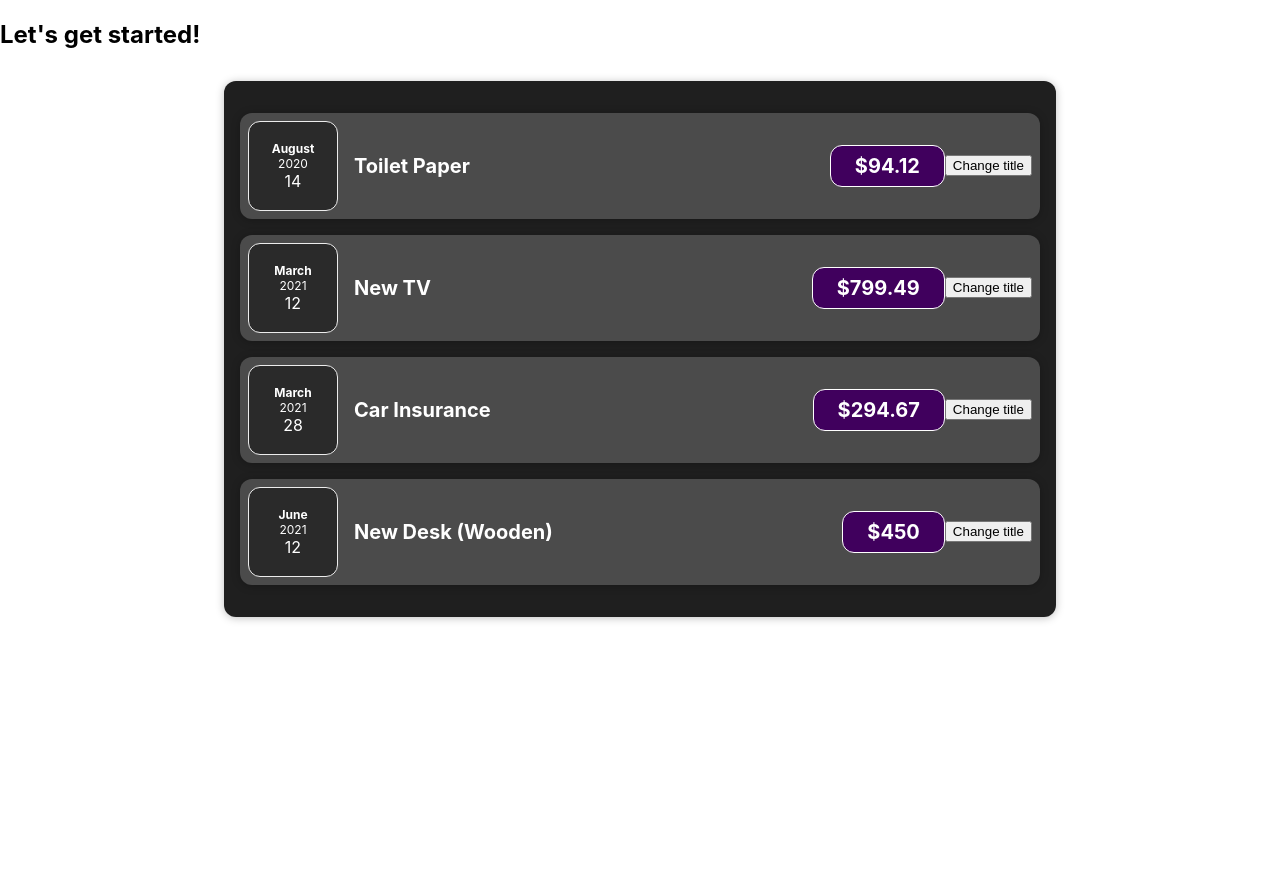
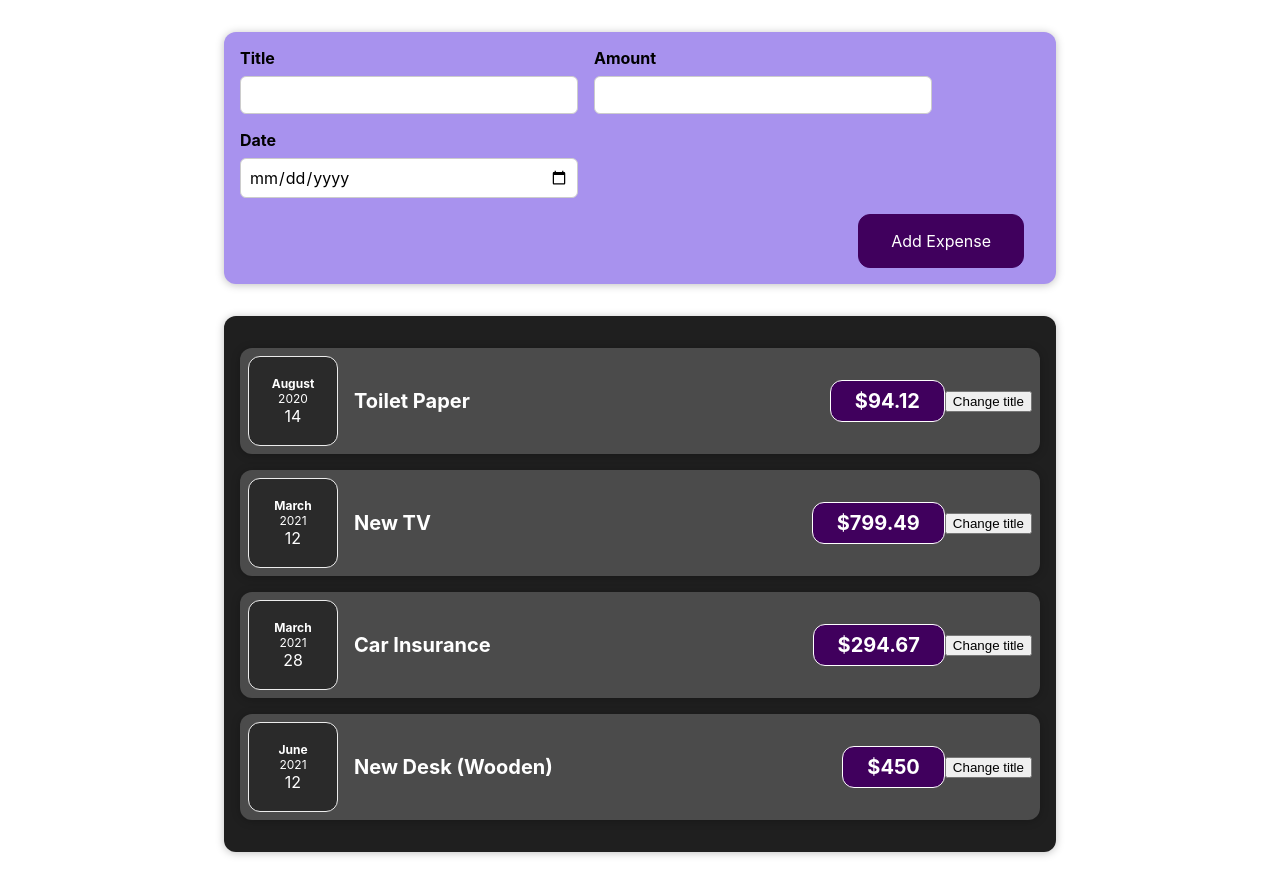
Before and after one commit to Dilan03/React-complete-course, a React (Create React App) app: page / in a window 1280 px wide. Before the commit the page ends 800 px from the top, so only its background shows below. Built offline with nearby package versions, Linux system fonts and the light colour scheme; the HTML template or start-up script is replaced by a standard one.

Commit message:
New Components

```diff
--- a/src/App.js
+++ b/src/App.js
@@ -1,4 +1,6 @@
+import React from 'react';
 
+import NewExpense from './components/NewExpense/NewExpense';
 import ExpensesDisplay from "./components/Expenses/ExpensesDisplay"
 
 const App = () => {
@@ -26,7 +28,7 @@
 
   return (
     <div>
-      <h2>Let's get started!</h2>
+      <NewExpense/>
       <ExpensesDisplay expenses={expenses}></ExpensesDisplay>
     </div>
   );
--- /dev/null
+++ b/src/components/NewExpense/ExpenseForm.css
@@ -0,0 +1,26 @@
+.new-expense__controls {
+  display: flex;
+  flex-wrap: wrap;
+  gap: 1rem;
+  margin-bottom: 1rem;
+  text-align: left;
+}
+
+.new-expense__control label {
+  font-weight: bold;
+  margin-bottom: 0.5rem;
+  display: block;
+}
+
+.new-expense__control input {
+  font: inherit;
+  padding: 0.5rem;
+  border-radius: 6px;
+  border: 1px solid #ccc;
+  width: 20rem;
+  max-width: 100%;
+}
+
+.new-expense__actions {
+  text-align: right;
+}
--- /dev/null
+++ b/src/components/NewExpense/ExpenseForm.js
@@ -0,0 +1,28 @@
+import React from 'react';
+import './ExpenseForm.css';
+
+const ExpenseForm = () => {
+  return (
+    <form>
+      <div className="new-expense__controls">
+        <div className="new-expense__control">
+          <label>Title</label>
+          <input type="text" />
+        </div>
+        <div className="new-expense__control">
+          <label>Amount</label>
+          <input type="number" min="0.01" step="0.01"/>
+        </div>
+        <div className="new-expense__control">
+          <label>Date</label>
+          <input type="date" min="2019-01-01" max="2022-12-31" />
+        </div>
+      </div>
+      <div className="new-expense__actions">
+        <button type="submit"> Add Expense </button>
+      </div>
+    </form>
+  )
+}
+
+export default ExpenseForm;
--- /dev/null
+++ b/src/components/NewExpense/NewExpense.css
@@ -0,0 +1,38 @@
+.new-expense {
+  background-color: #a892ee;
+  padding: 1rem;
+  margin: 2rem auto;
+  width: 50rem;
+  max-width: 95%;
+  border-radius: 12px;
+  text-align: center;
+  box-shadow: 0 1px 8px rgba(0, 0, 0, 0.25);
+}
+
+.new-expense button {
+  font: inherit;
+  cursor: pointer;
+  padding: 1rem 2rem;
+  border: 1px solid #40005d;
+  background-color: #40005d;
+  color: white;
+  border-radius: 12px;
+  margin-right: 1rem;
+}
+
+.new-expense button:hover,
+.new-expense button:active {
+  background-color: #510674;
+  border-color: #510674;
+}
+
+.new-expense button.alternative {
+  color: #220131;
+  border-color: transparent;
+  background-color: transparent;
+}
+
+.new-expense button.alternative:hover,
+.new-expense button.alternative:active {
+  background-color: #ddb3f8;
+}
--- /dev/null
+++ b/src/components/NewExpense/NewExpense.js
@@ -0,0 +1,13 @@
+import React from 'react';
+import ExpenseForm from './ExpenseForm';
+import './NewExpense.css';
+
+const NewExpense = () => {
+  return (
+    <div className="new-expense">
+      <ExpenseForm/>
+    </div>
+  );
+};
+
+export default NewExpense;
```
